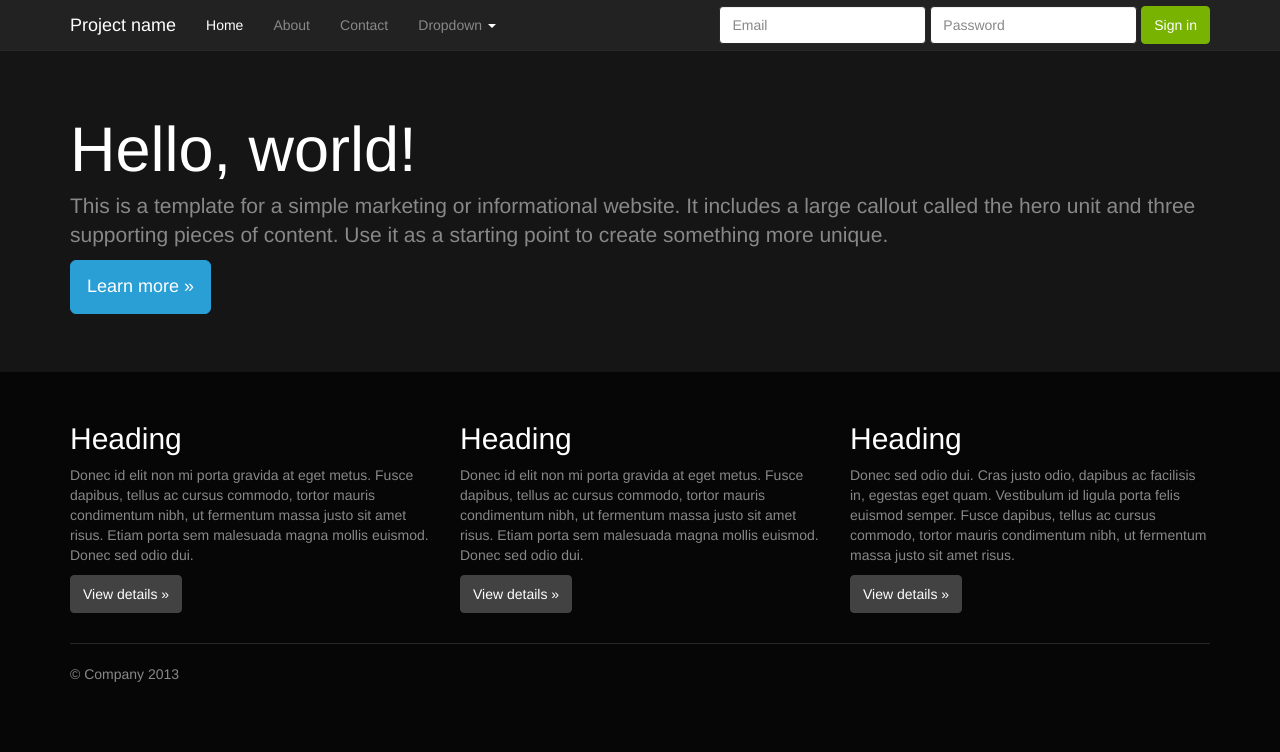
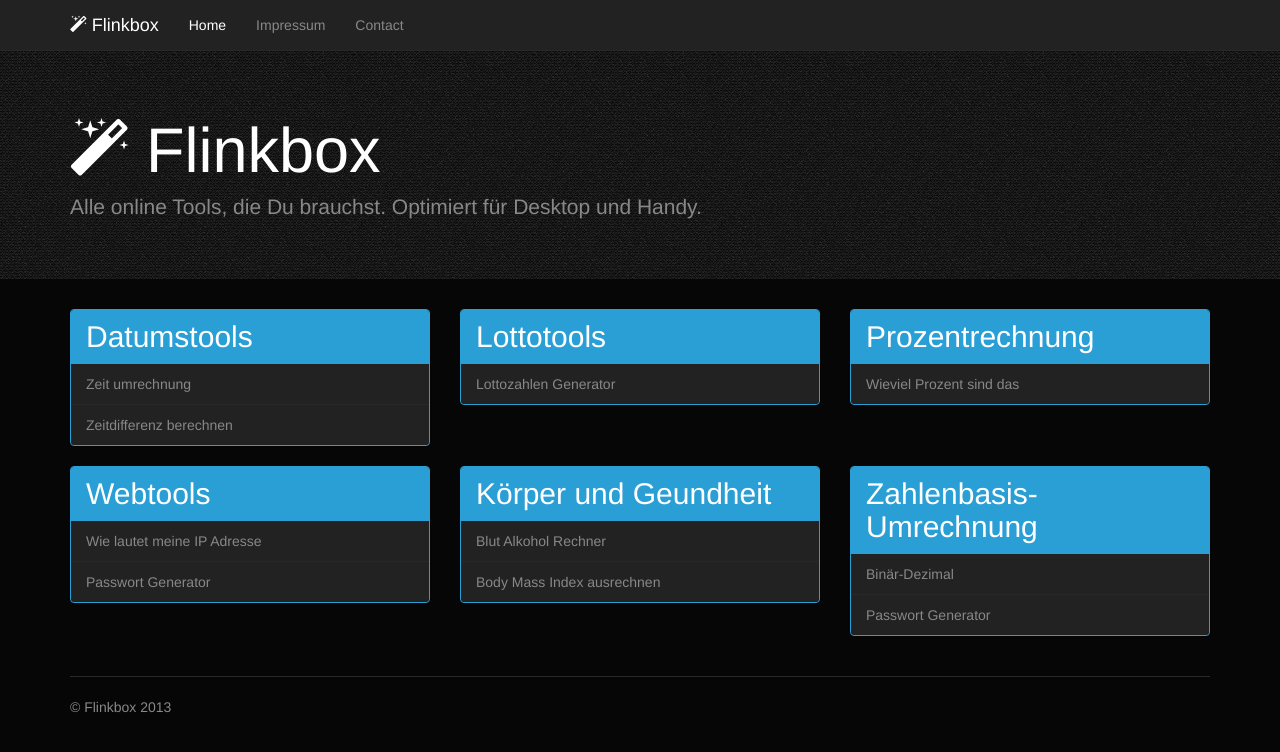
Before and after one commit to caspii/flinkbox, a PHP site: page / in a window 1280 px wide. Shown: the top 752 px of the page. Run offline with PHP 8.4, Linux system fonts and the light colour scheme; some libraries are stand-ins or nearby versions; some web fonts are replaced.

Commit message:
Initial homepage complete

```diff
--- a/css/main.css
+++ b/css/main.css
@@ -1,5 +1,7 @@
+/* ==========================================================================
+   Custom styles
+   ========================================================================== */
 
-
-/* ==========================================================================
-   Author's custom styles
-   ========================================================================== */
+.jumbotron {
+    background: url(/img/binding_dark.png) repeat 0 0;
+}
--- a/index.html
+++ b/index.html
@@ -1,8 +1,12 @@
 <!DOCTYPE html>
-<!--[if lt IE 7]>      <html class="no-js lt-ie9 lt-ie8 lt-ie7"> <![endif]-->
-<!--[if IE 7]>         <html class="no-js lt-ie9 lt-ie8"> <![endif]-->
-<!--[if IE 8]>         <html class="no-js lt-ie9"> <![endif]-->
-<!--[if gt IE 8]><!--> <html class="no-js"> <!--<![endif]-->
+<!--[if lt IE 7]>
+<html class="no-js lt-ie9 lt-ie8 lt-ie7"> <![endif]-->
+<!--[if IE 7]>
+<html class="no-js lt-ie9 lt-ie8"> <![endif]-->
+<!--[if IE 8]>
+<html class="no-js lt-ie9"> <![endif]-->
+<!--[if gt IE 8]><!-->
+<html class="no-js"> <!--<![endif]-->
 <head>
     <meta charset="utf-8">
     <meta http-equiv="X-UA-Compatible" content="IE=edge,chrome=1">
@@ -20,10 +24,13 @@
     <link rel="stylesheet" href="css/main.css">
 
     <script src="js/vendor/modernizr-2.6.2-respond-1.1.0.min.js"></script>
+    <link href="//netdna.bootstrapcdn.com/font-awesome/4.0.3/css/font-awesome.css" rel="stylesheet">
 </head>
 <body>
 <!--[if lt IE 7]>
-            <p class="chromeframe">You are using an <strong>outdated</strong> browser. Please <a href="http://browsehappy.com/">upgrade your browser</a> or <a href="http://www.google.com/chromeframe/?redirect=true">activate Google Chrome Frame</a> to improve your experience.</p>
+<p class="chromeframe">You are using an <strong>outdated</strong> browser. Please <a href="http://browsehappy.com/">upgrade
+    your browser</a> or <a href="http://www.google.com/chromeframe/?redirect=true">activate Google Chrome Frame</a> to
+    improve your experience.</p>
 <![endif]-->
 <div class="navbar navbar-inverse navbar-fixed-top">
     <div class="container">
@@ -33,86 +40,131 @@
                 <span class="icon-bar"></span>
                 <span class="icon-bar"></span>
             </button>
-          <a class="navbar-brand" href="#">Project name</a>
+            <a class="navbar-brand" href="#"><i class="fa fa-magic"></i> Flinkbox</a>
         </div>
         <div class="navbar-collapse collapse">
             <ul class="nav navbar-nav">
                 <li class="active"><a href="#">Home</a></li>
-            <li><a href="#about">About</a></li>
+                <li><a href="#about">Impressum</a></li>
                 <li><a href="#contact">Contact</a></li>
-            <li class="dropdown">
-              <a href="#" class="dropdown-toggle" data-toggle="dropdown">Dropdown <b class="caret"></b></a>
-              <ul class="dropdown-menu">
-                <li><a href="#">Action</a></li>
-                <li><a href="#">Another action</a></li>
-                <li><a href="#">Something else here</a></li>
-                <li class="divider"></li>
-                <li class="dropdown-header">Nav header</li>
-                <li><a href="#">Separated link</a></li>
-                <li><a href="#">One more separated link</a></li>
             </ul>
-            </li>
-          </ul>
-          <form class="navbar-form navbar-right">
-            <div class="form-group">
-              <input type="text" placeholder="Email" class="form-control">
         </div>
-            <div class="form-group">
-              <input type="password" placeholder="Password" class="form-control">
-            </div>
-            <button type="submit" class="btn btn-success">Sign in</button>
-          </form>
-        </div><!--/.navbar-collapse -->
+        <!--/.navbar-collapse -->
     </div>
 </div>
 
-    <!-- Main jumbotron for a primary marketing message or call to action -->
+<!--
+////////////////////////////////////////////////////////////////////////////////////////////////////////////////////
+Begin main content
+////////////////////////////////////////////////////////////////////////////////////////////////////////////////////
+-->
 <div class="jumbotron">
     <div class="container">
-        <h1>Hello, world!</h1>
-        <p>This is a template for a simple marketing or informational website. It includes a large callout called the hero unit and three supporting pieces of content. Use it as a starting point to create something more unique.</p>
-        <p><a class="btn btn-primary btn-lg">Learn more &raquo;</a></p>
+        <h1><i class="fa fa-magic"></i> Flinkbox</h1>
+
+        <p> Alle online Tools, die Du brauchst. Optimiert für Desktop und Handy. </p>
+
     </div>
 </div>
 
 <div class="container">
-      <!-- Example row of columns -->
+    <!-- Row /////////////////////////////////////////////////////////////////////////////////////////////////////// -->
     <div class="row">
         <div class="col-lg-4">
-          <h2>Heading</h2>
-          <p>Donec id elit non mi porta gravida at eget metus. Fusce dapibus, tellus ac cursus commodo, tortor mauris condimentum nibh, ut fermentum massa justo sit amet risus. Etiam porta sem malesuada magna mollis euismod. Donec sed odio dui. </p>
-          <p><a class="btn btn-default" href="#">View details &raquo;</a></p>
+            <div class="panel panel-primary">
+                <div class="panel-heading h2">Datumstools</div>
+                <div class="list-group">
+                    <a href="#" class="list-group-item">Zeit umrechnung</a>
+                    <a href="#" class="list-group-item">Zeitdifferenz berechnen</a>
                 </div>
+            </div>
+        </div>
+
         <div class="col-lg-4">
-          <h2>Heading</h2>
-          <p>Donec id elit non mi porta gravida at eget metus. Fusce dapibus, tellus ac cursus commodo, tortor mauris condimentum nibh, ut fermentum massa justo sit amet risus. Etiam porta sem malesuada magna mollis euismod. Donec sed odio dui. </p>
-          <p><a class="btn btn-default" href="#">View details &raquo;</a></p>
+            <div class="panel panel-primary">
+                <div class="panel-heading h2">Lottotools</div>
+                <div class="list-group">
+                    <a href="#" class="list-group-item">Lottozahlen Generator</a>
+
                 </div>
+            </div>
+        </div>
+
         <div class="col-lg-4">
-          <h2>Heading</h2>
-          <p>Donec sed odio dui. Cras justo odio, dapibus ac facilisis in, egestas eget quam. Vestibulum id ligula porta felis euismod semper. Fusce dapibus, tellus ac cursus commodo, tortor mauris condimentum nibh, ut fermentum massa justo sit amet risus.</p>
-          <p><a class="btn btn-default" href="#">View details &raquo;</a></p>
+            <div class="panel panel-primary">
+                <div class="panel-heading h2">Prozentrechnung</div>
+                <div class="list-group">
+                    <a href="#" class="list-group-item">Wieviel Prozent sind das</a>
+
                 </div>
+            </div>
+        </div>
+
+    </div>
+    <!-- Row /////////////////////////////////////////////////////////////////////////////////////////////////////// -->
+    <div class = 'row'>
+        <div class="col-lg-4">
+            <div class="panel panel-primary">
+                <div class="panel-heading h2">Webtools</div>
+                <div class="list-group">
+                    <a href="#" class="list-group-item">Wie lautet meine IP Adresse</a>
+                    <a href="#" class="list-group-item">Passwort Generator</a>
+
+                </div>
+            </div>
+        </div>
+
+
+        <div class="col-lg-4">
+            <div class="panel panel-primary">
+                <div class="panel-heading h2">Körper und Geundheit</div>
+                <div class="list-group">
+                    <a href="#" class="list-group-item">Blut Alkohol Rechner</a>
+                    <a href="#" class="list-group-item">Body Mass Index ausrechnen</a>
+
+                </div>
+            </div>
+        </div>
+
+        <div class="col-lg-4">
+            <div class="panel panel-primary">
+                <div class="panel-heading h2">Zahlenbasis-Umrechnung</div>
+                <div class="list-group">
+                    <a href="#" class="list-group-item">Binär-Dezimal</a>
+                    <a href="#" class="list-group-item">Passwort Generator</a>
+
+                </div>
+            </div>
+        </div>
+
     </div>
 
     <hr>
 
     <footer>
-        <p>&copy; Company 2013</p>
+        <p>&copy; Flinkbox 2013</p>
     </footer>
-    </div> <!-- /container -->        <script src="//ajax.googleapis.com/ajax/libs/jquery/1.10.1/jquery.min.js"></script>
+
+
+</div>
+<!-- /container -->
+<script src="//ajax.googleapis.com/ajax/libs/jquery/1.10.1/jquery.min.js"></script>
 <script>window.jQuery || document.write('<script src="js/vendor/jquery-1.10.1.min.js"><\/script>')</script>
 
 <script src="js/vendor/bootstrap.min.js"></script>
-
 <script src="js/plugins.js"></script>
 <script src="js/main.js"></script>
 
 <script>
-            var _gaq=[['_setAccount','UA-XXXXX-X'],['_trackPageview']];
-            (function(d,t){var g=d.createElement(t),s=d.getElementsByTagName(t)[0];
-            g.src='//www.google-analytics.com/ga.js';
-            s.parentNode.insertBefore(g,s)}(document,'script'));
+    var _gaq = [
+        ['_setAccount', 'UA-XXXXX-X'],
+        ['_trackPageview']
+    ];
+    (function (d, t) {
+        var g = d.createElement(t), s = d.getElementsByTagName(t)[0];
+        g.src = '//www.google-analytics.com/ga.js';
+        s.parentNode.insertBefore(g, s)
+    }(document, 'script'));
 </script>
 </body>
 </html>
```
Also changed, not shown: 404.html (+7 -5 lines), README.md (added), img/binding_dark.png (added). Lines whose indentation alone changed are shown as unchanged.
